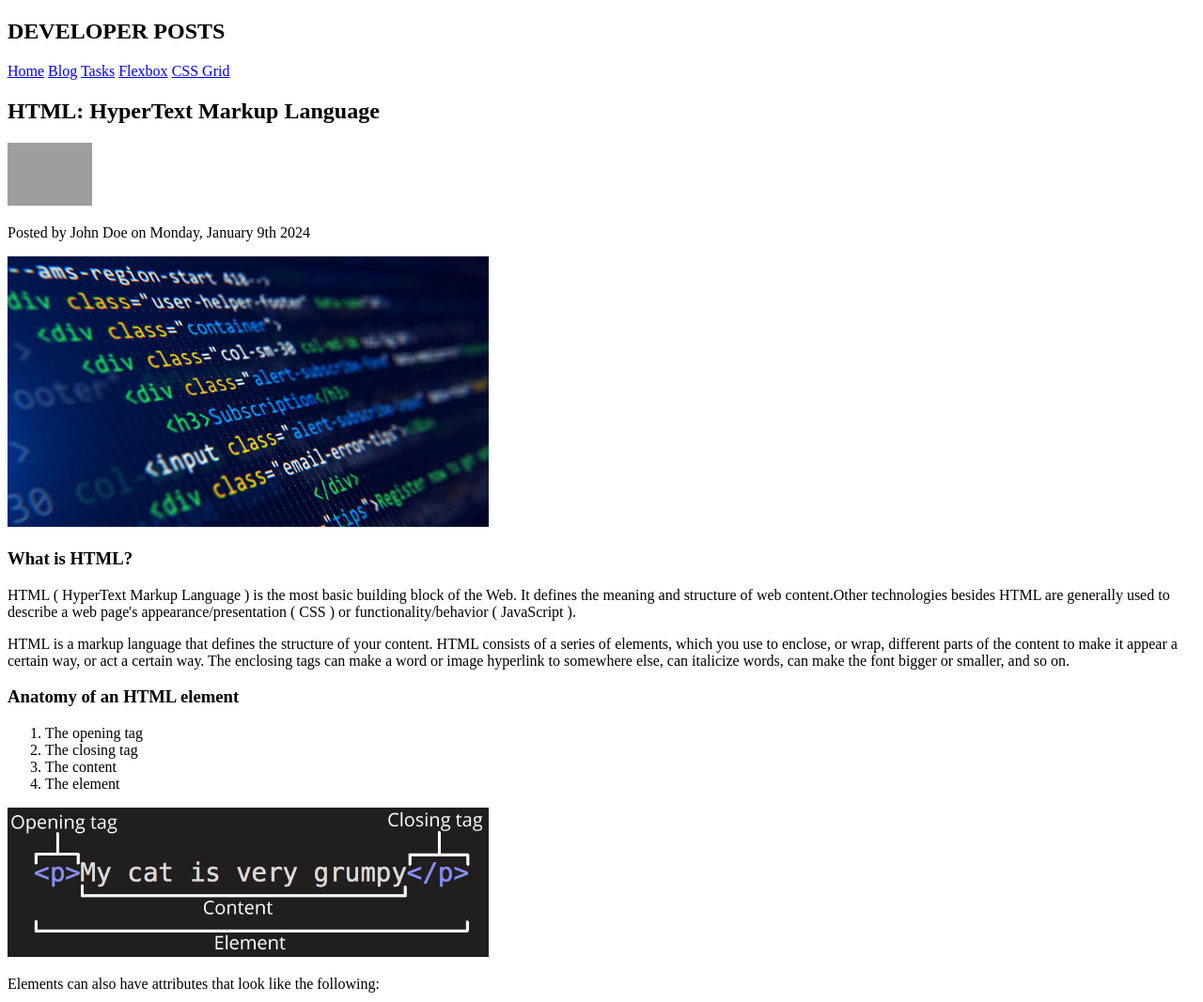
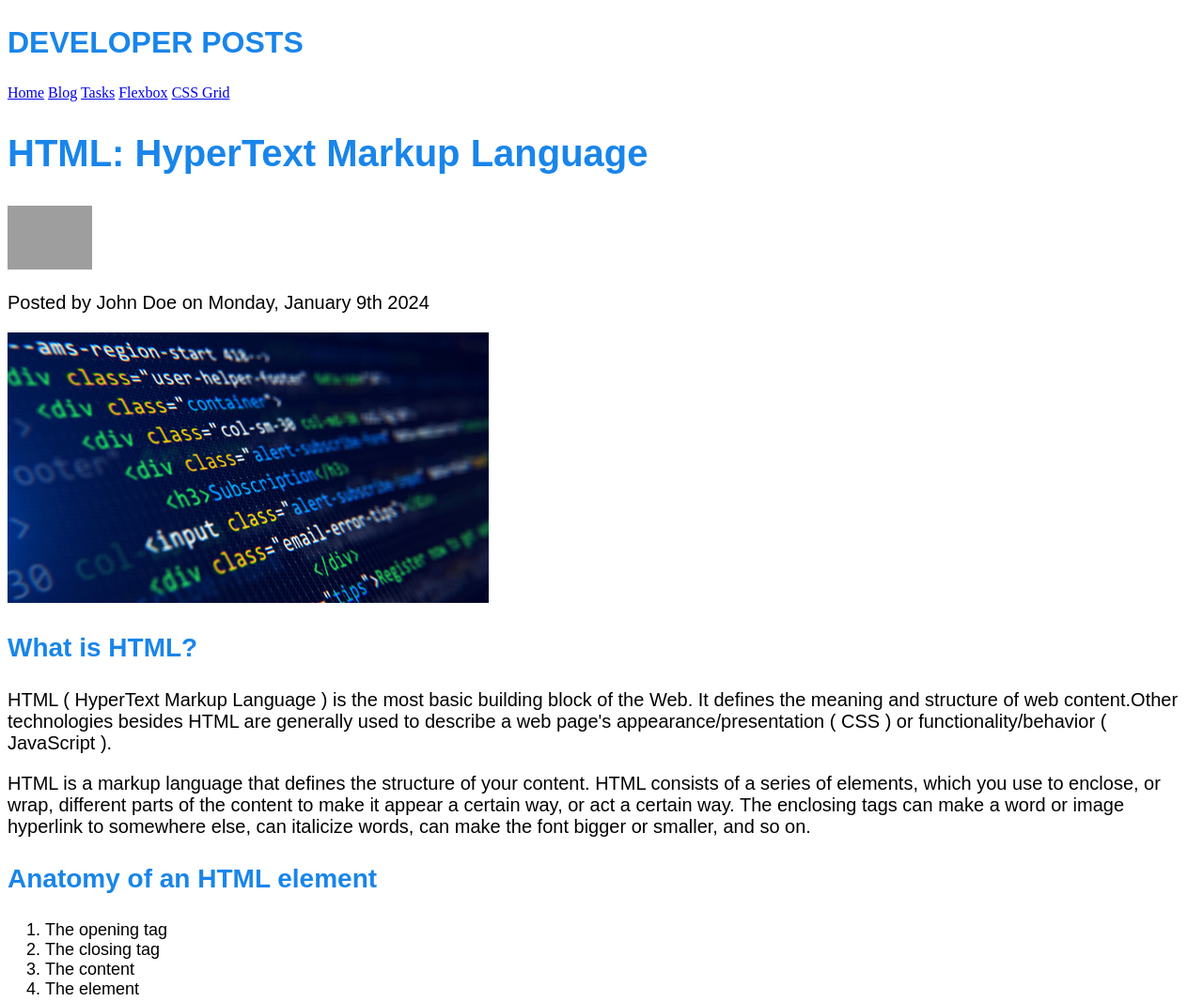
Before and after one commit to cepi-dev/2023-24-html-css-course, a plain HTML site: page index.html in a window 1280 px wide. Shown: the top 1067 px of the page at 94% size. Drawn offline with Linux system fonts and the light colour scheme; grey boxes are pictures that could not be loaded.

Commit message:
Lesson 3

```diff
--- a/index.html
+++ b/index.html
@@ -4,6 +4,7 @@
         <meta charset="UTF-8" />
         <meta name="viewport" content="width=device-width, initial-scale=1.0" />
         <title>HTML & CSS COURSE</title>
+        <link rel="stylesheet" href="style.css">
     </head>
     <body>
         <!-- Page Header  -->
--- /dev/null
+++ b/style.css
@@ -0,0 +1,33 @@
+h1 {
+    color: #1985EA;
+    font-size: 40px;
+    font-family: sans-serif;
+}
+
+h2 {
+    color: #1985EA;
+    font-size: 32px;
+    font-family: sans-serif;
+}
+
+h3 {
+    color: #1985EA;
+    font-size: 28px;
+    font-family: sans-serif;
+}
+
+h4 {
+    color: #1985EA;
+    font-size: 24px;
+    font-family: sans-serif;
+}
+
+p {
+    font-size: 20px;
+    font-family: sans-serif;
+}
+
+li {
+    font-size: 18px;
+    font-family: sans-serif;
+}
```
